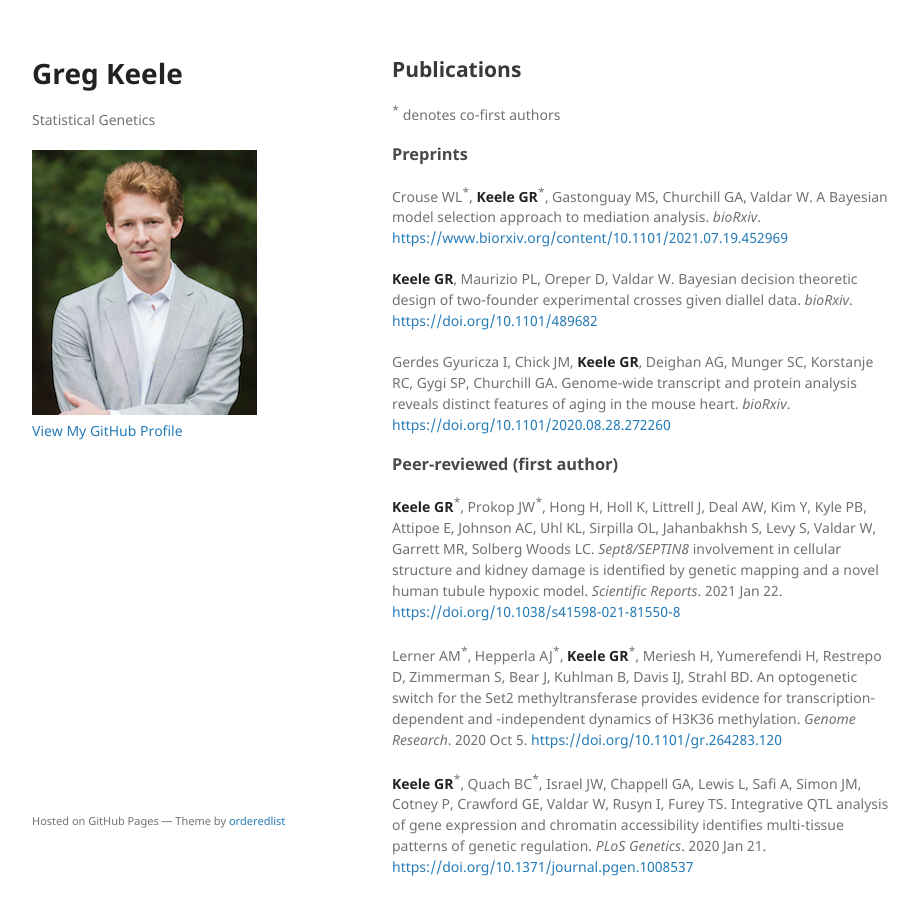
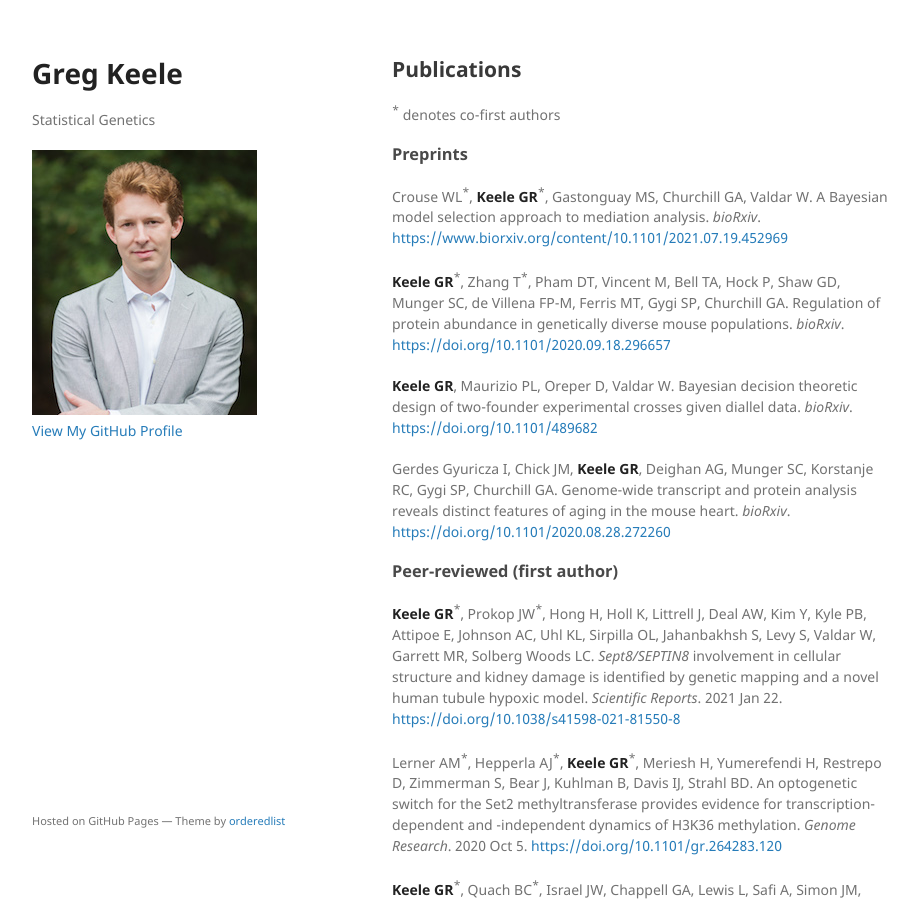
Before and after one commit to gkeele/gkeele.github.io, a Jekyll site: the page built from publications.md, in a window 1280 px wide and 900 px high. Shown: the whole window, without its empty margins (178-1097 px from the left). Built offline with Jekyll 4.4.1, drawn with Linux system fonts in a browser that asks for light colours; our own code applies the rules of GitHub Pages for plain Markdown files.

Commit message:
added back proteomics paper

```diff
--- a/publications.md
+++ b/publications.md
@@ -8,6 +8,8 @@ layout: default
 ### Preprints
 
 Crouse WL<sup>\*</sup>, **Keele GR**<sup>\*</sup>, Gastonguay MS, Churchill GA, Valdar W. A Bayesian model selection approach to mediation analysis. *bioRxiv*. [https://www.biorxiv.org/content/10.1101/2021.07.19.452969](https://www.biorxiv.org/content/10.1101/2021.07.19.452969)
+
+**Keele GR**<sup>\*</sup>, Zhang T<sup>\*</sup>, Pham DT, Vincent M, Bell TA, Hock P, Shaw GD, Munger SC, de Villena FP-M, Ferris MT, Gygi SP, Churchill GA. Regulation of protein abundance in genetically diverse mouse populations. *bioRxiv*. [https://doi.org/10.1101/2020.09.18.296657](https://www.biorxiv.org/content/10.1101/2020.09.18.296657)
 
 **Keele GR**, Maurizio PL, Oreper D, Valdar W. Bayesian decision theoretic design of two-founder experimental crosses given diallel data. *bioRxiv*. [https://doi.org/10.1101/489682](https://www.biorxiv.org/content/10.1101/489682)
 
```
